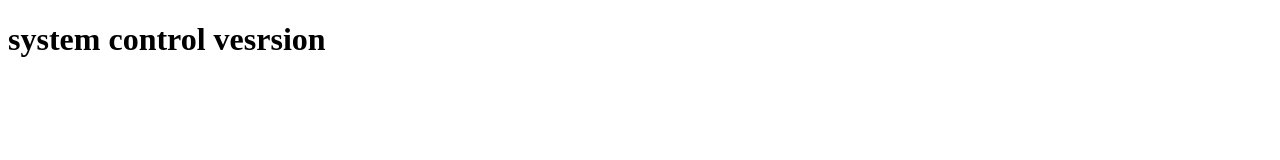
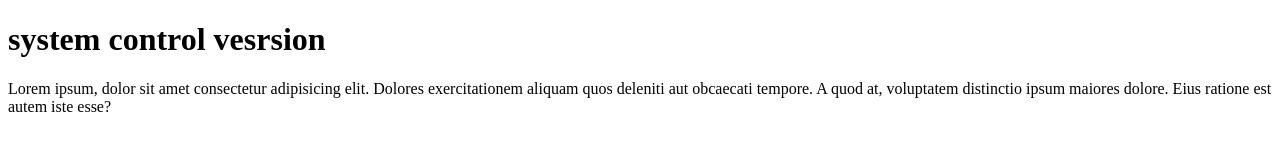
Before and after one commit to AndriaSiradze/A4-git, a plain HTML site: page index.html in a window 1280 px wide. Drawn offline with Linux system fonts and the light colour scheme.

Commit message:
chanched body

```diff
--- a/index.html
+++ b/index.html
@@ -9,7 +9,13 @@
 </head>
 
 <body>
-    <h1>system control vesrsion </h1>
+    <main>
+        <h1>system control vesrsion </h1>
+        <p>Lorem ipsum, dolor sit amet consectetur adipisicing elit. Dolores exercitationem aliquam quos deleniti aut
+            obcaecati tempore. A quod at, voluptatem distinctio ipsum maiores dolore. Eius ratione est autem iste esse?
+        </p>
+    </main>
+
 </body>
 
 </html>
```
